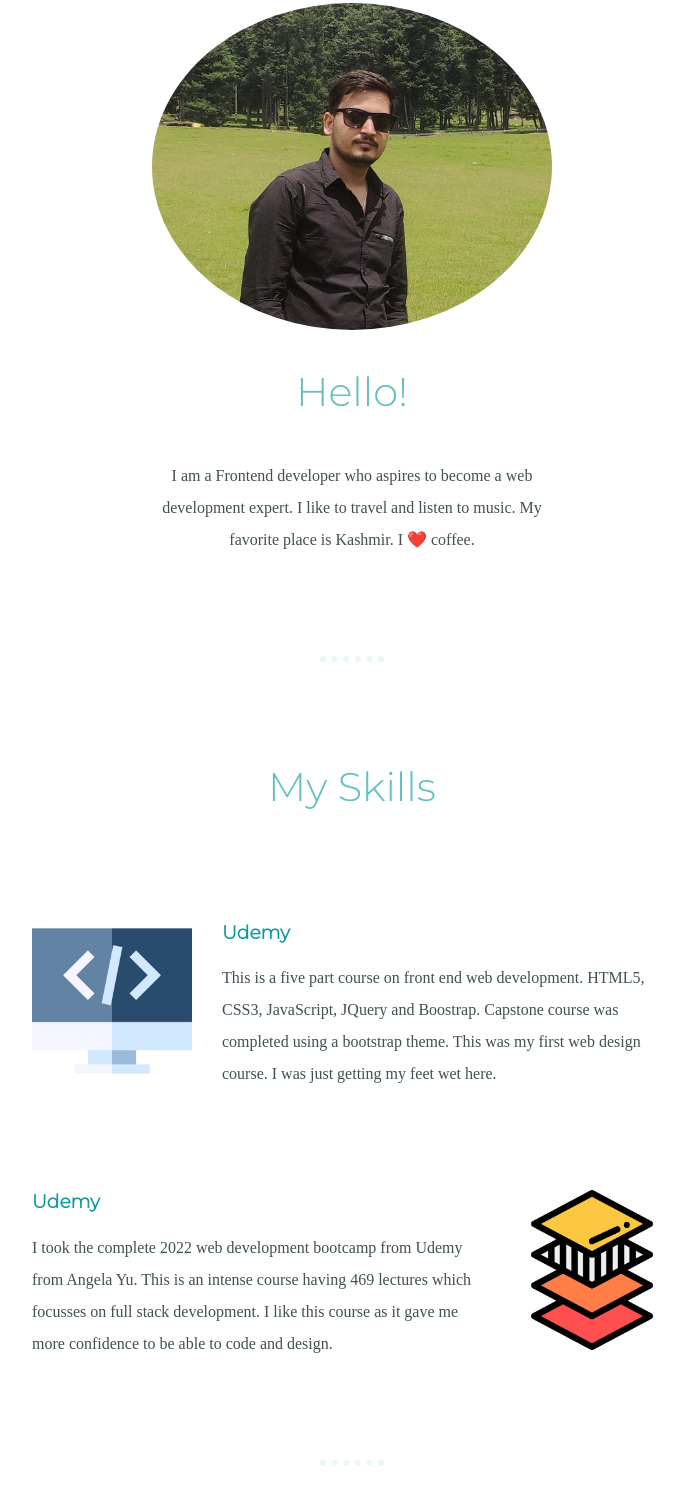
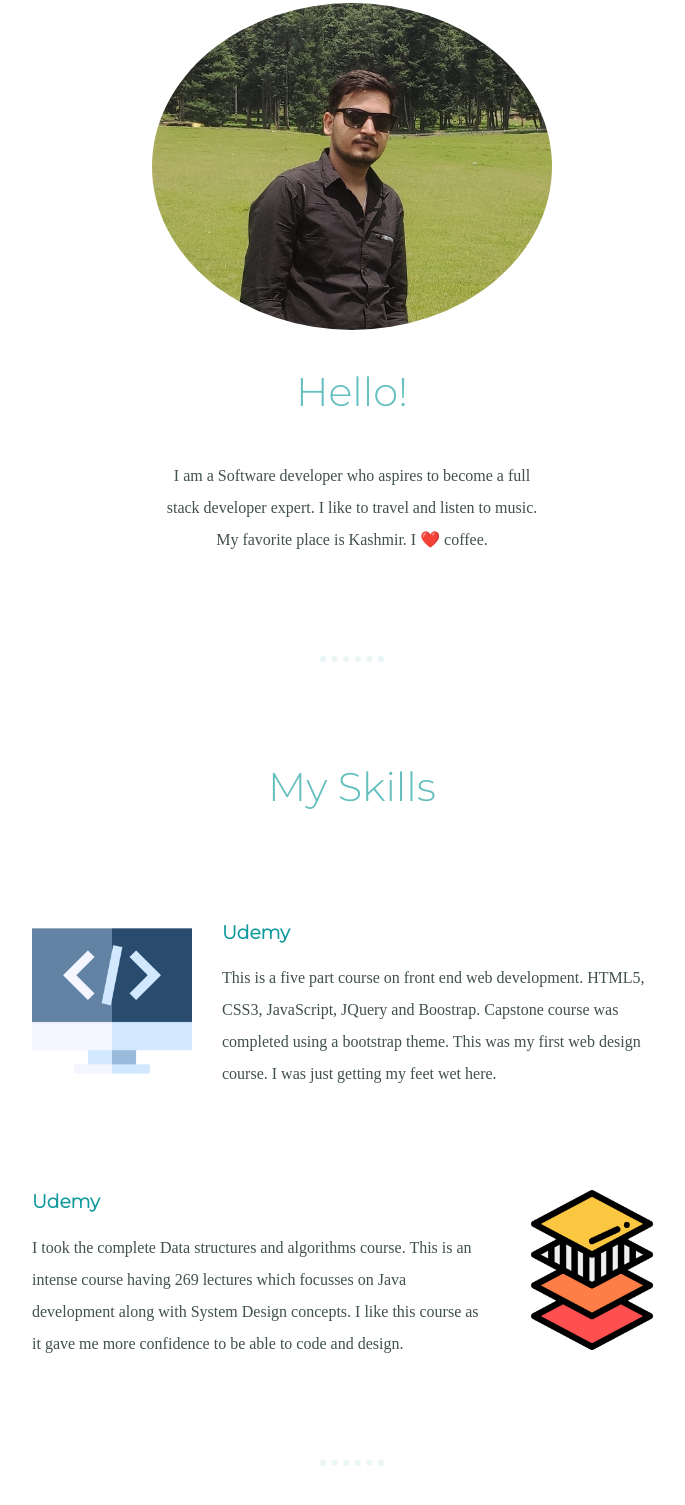
Before and after one commit to arsh8254/My_Site, a plain HTML site: page index.html in a window 1280 px wide. Shown: the part 865-2370 px from the top of the page, without its empty margins (288-973 px from the left). Drawn offline with Linux system fonts and the light colour scheme.

Commit message:
Update index.html

```diff
--- a/index.html
+++ b/index.html
@@ -14,7 +14,7 @@
     <div class="top-container">
       <img class="top-cloud" src="images/cloud.png" alt="cloud" />
       <h1>I'm Aryan.</h1>
-      <h2>Frontend Developer</h2>
+      <h2>Full Stack Java Developer</h2>
       <img class="bottom-cloud" src="images/cloud.png" alt="cloud" />
       <img src="images/mountain.png" alt="mountain" />
     </div>
@@ -23,8 +23,8 @@
         <img class="img" src="images/Photo.jpg" alt="Aryan Sharma"/>
         <h2>Hello!</h2>
         <p class ="intro">
-          I am a Frontend developer who aspires to become a web
-          development expert. I like to travel and listen to music. My favorite
+          I am a Software developer who aspires to become a full stack
+          developer expert. I like to travel and listen to music. My favorite
           place is Kashmir. I ❤️ coffee.
         </p>
       </div>
@@ -45,9 +45,8 @@
           <img class="web-icon" src="images/layout.png" alt="web stack icon" />
           <h3>Udemy</h3>
           <p>
-            I took the complete 2022 web development bootcamp from Udemy from
-            Angela Yu. This is an intense course having 469 lectures which focusses
-            on full stack development. I like this course as it gave me more
+            I took the complete Data structures and algorithms course. This is an intense course having 269 lectures which focusses
+            on Java development along with System Design concepts. I like this course as it gave me more
             confidence to be able to code and design.
           </p>
         </div>
```
